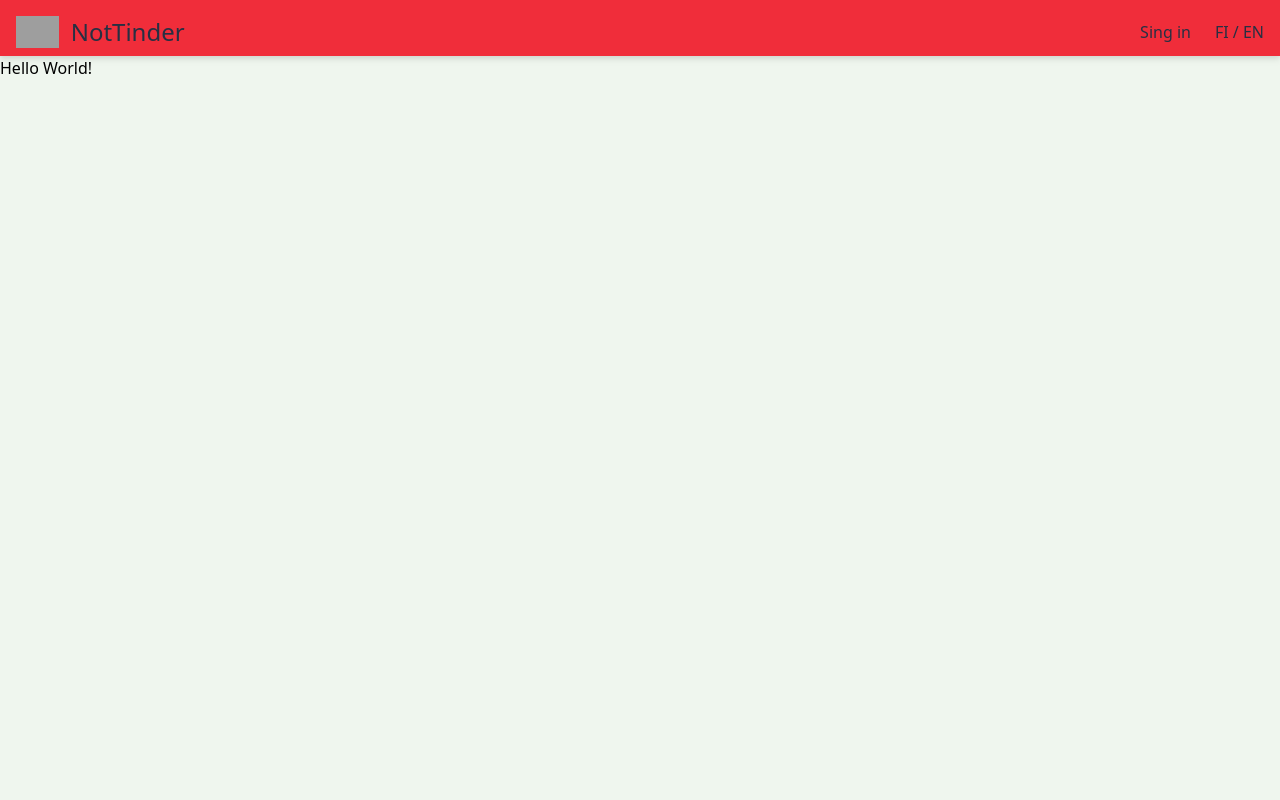
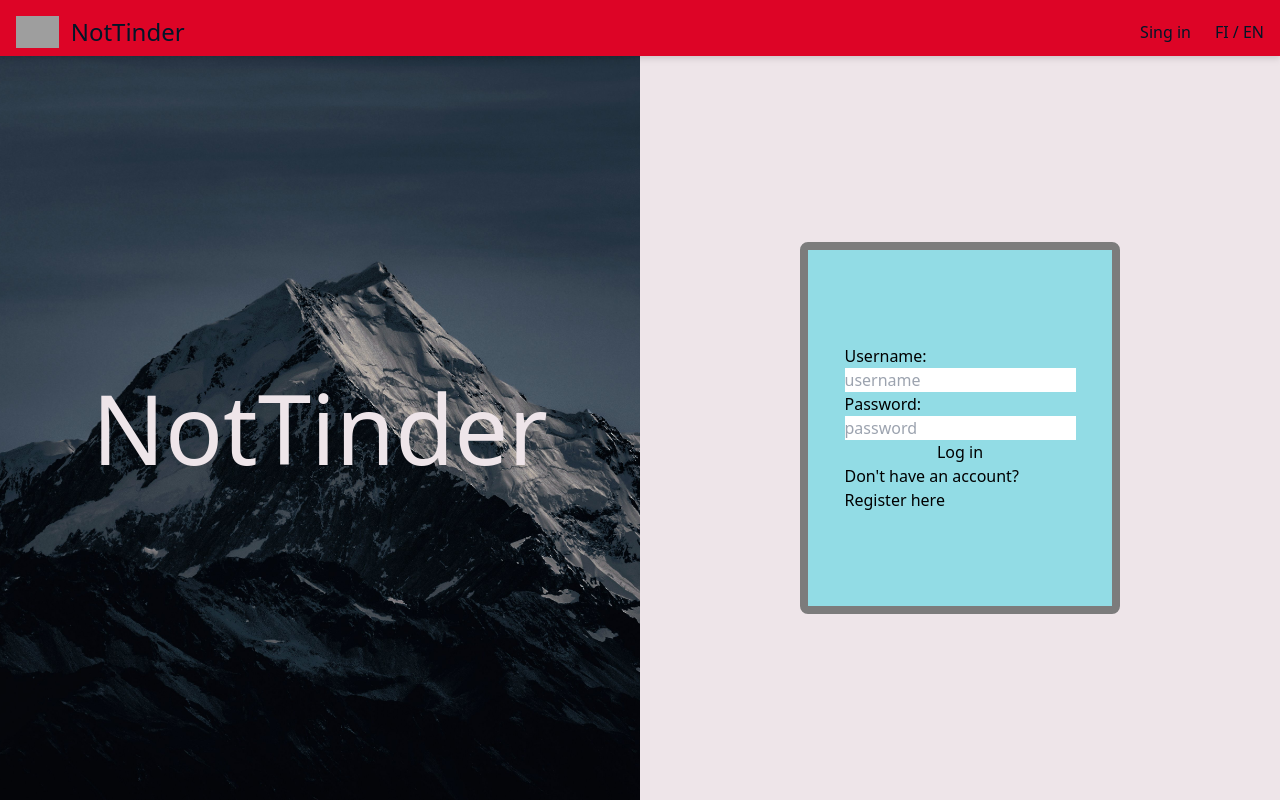
Before and after one commit to Roope1/AWA-project, a React (Create React App) app in the folder client/: page /login in a window 1280 px wide. Built offline with nearby package versions, Linux system fonts and the light colour scheme; grey boxes are pictures that could not be loaded.

Commit message:
some work on the login page

```diff
--- a/client/package.json
+++ b/client/package.json
@@ -8,6 +8,7 @@
     "@testing-library/user-event": "^13.5.0",
     "react": "^18.2.0",
     "react-dom": "^18.2.0",
+    "react-router-dom": "^6.22.0",
     "react-scripts": "5.0.1",
     "web-vitals": "^2.1.4"
   },
--- a/client/src/App.js
+++ b/client/src/App.js
@@ -1,12 +1,17 @@
-import TestComponent from './components/TestComponent.tsx';
 import { TopBar } from './components/TopBar.tsx';
+import { BrowserRouter as Router, Routes, Route } from 'react-router-dom'
+import LoginPage from './components/LoginPage.tsx';
 
 function App() {
   return (
-    <div className="App bg-background h-screen ">
-      <TopBar />
-      <TestComponent />
-    </div>
+    <Router>
+      <div className="App flex flex-col w-screen h-screen bg-background">
+        <TopBar />
+        <Routes>
+          <Route path='/login' element = {<LoginPage />}/>
+        </Routes>
+      </div>
+    </Router>
   );
 }
 
--- /dev/null
+++ b/client/src/components/Login.tsx
@@ -0,0 +1,27 @@
+import React from 'react'
+
+const Login = () => {
+  return (
+    <div className='container flex justify-center items-center w-1/2 h-1/2 border-8 rounded-lg border-accent-secondary bg-secondary'>
+        <form>
+            <div className='flex flex-col'>
+                <div className='flex flex-col'>
+                    <label htmlFor='name'>Username: </label>
+                    <input name='username' placeholder='username' type='text' />
+                </div>
+                <div className='flex flex-col'>
+                    <label htmlFor='password'>Password:</label>
+                    <input name='password' placeholder='password' type='password' />
+                </div>
+                <input type='submit' value="Log in"/>
+                <div className='flex flex-col'>
+                    <p>Don't have an account?</p>
+                    <p>Register <a href='/register'>here</a></p>
+                </div>
+            </div>
+        </form>
+    </div>
+  )
+}
+
+export default Login
--- /dev/null
+++ b/client/src/components/LoginPage.tsx
@@ -0,0 +1,17 @@
+import React from 'react'
+import Login from './Login.tsx'
+
+const LoginPage = () => {
+  return (
+    <div className='grid grid-cols-2 h-screen'>
+        <div className='bg-mountain bg-cover bg-center h-full w-full flex justify-center items-center'>
+            <h1 className='text-background text-8xl '>NotTinder</h1>
+        </div>
+        <div className='w-full h-full flex justify-center items-center'>
+            <Login />
+        </div>
+    </div>
+  )
+}
+
+export default LoginPage
--- a/client/src/components/TopBar.tsx
+++ b/client/src/components/TopBar.tsx
@@ -7,13 +7,13 @@ export const TopBar = () => {
     const username: string = "foobar";
 
   return (
-    <div className='sticky bg-accent w-screen h-14 flex flex-wrap justify-between items-center mx-auto p-4 drop-shadow-md'>
+    <div className='bg-accent w-screen h-14 flex flex-wrap justify-between items-center mx-auto p-4 drop-shadow-md'>
         <a href='#' className='flex items-center space-x-3 text-main'>
             <img src="aasdf" className='h-8' alt='logo'/>
             <span className='self-center text-2xl whitespace-nowrap'>NotTinder</span>
         </a>
         <div className='flex items-center space-x-6 text-main'>
-            {!loggedIn ? <p>Sing in</p> : <p>{username}</p>}
+            {!loggedIn ? <p><a href='/login'>Sing in</a></p> : <p>{username}</p>}
             <p>FI / EN</p>
         </div>
     </div>
--- a/client/tailwind.config.js
+++ b/client/tailwind.config.js
@@ -4,15 +4,19 @@ module.exports = {
     "./src/**/*.{js,jsx,ts,tsx}",
   ],
   theme: {
-    extend: {},
-    colors: {
+    extend: {
+      backgroundImage: {
+        'mountain': "url('./images/mountain.jpg')"
+      }
+    },
+    colors: { //https://coolors.co/273043-9197ae-eff6ee-f02d3a-dd0426
       transparent: 'transparent',
       current: 'currentColor',
-      'main': "#273043",
-      'secondary': "#9197AE",
-      'background': "#EFF6EE",
-      'accent': "#F02D3A",
-      'accent-secondary': "#DD0426"
+      'main': "#011627",
+      'secondary': "#92DCE5",
+      'background': "#EEE5E9",
+      'accent-secondary': "#7C7C7C",
+      'accent': "#DD0426"
     }
   },
   plugins: [],
```
Also changed, not shown: client/src/images/mountain.jpg (added), 1 other file (tests, documents, lock files or other folders).
